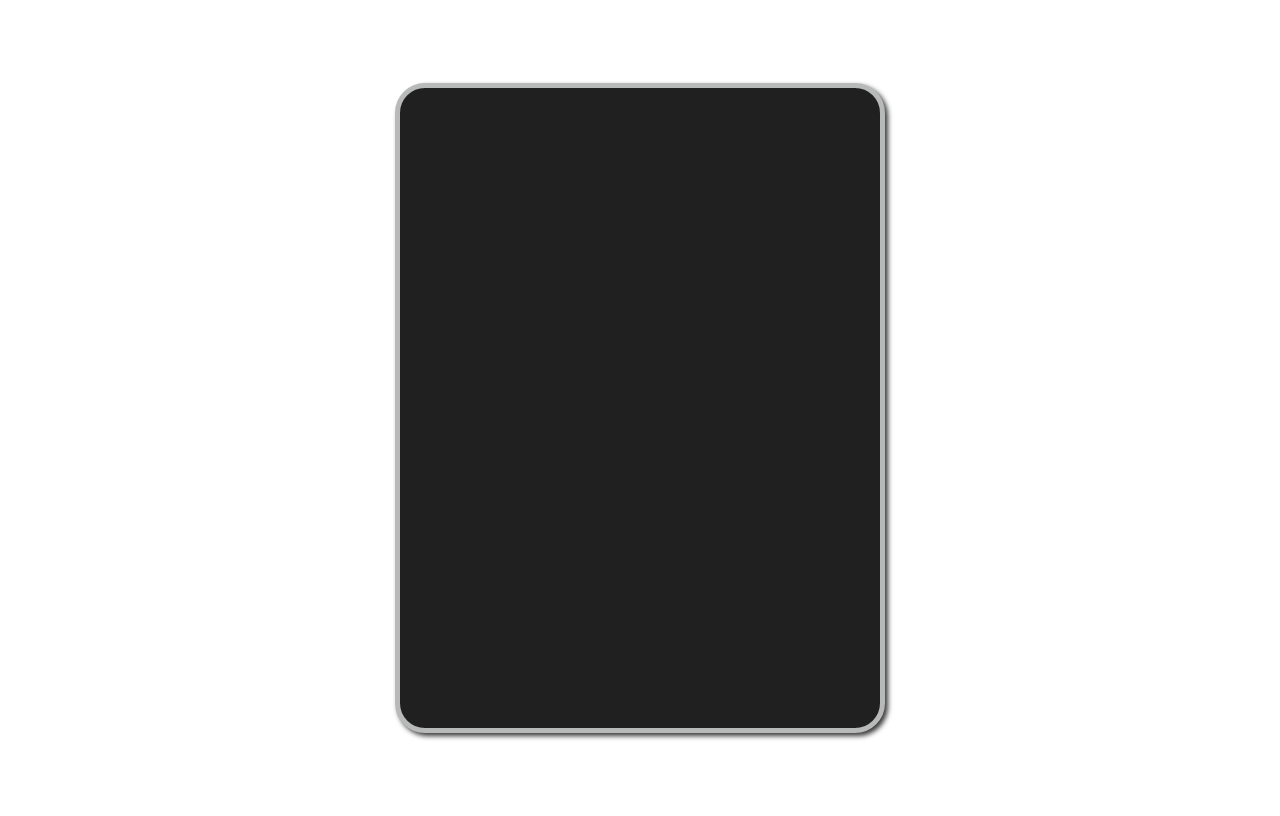
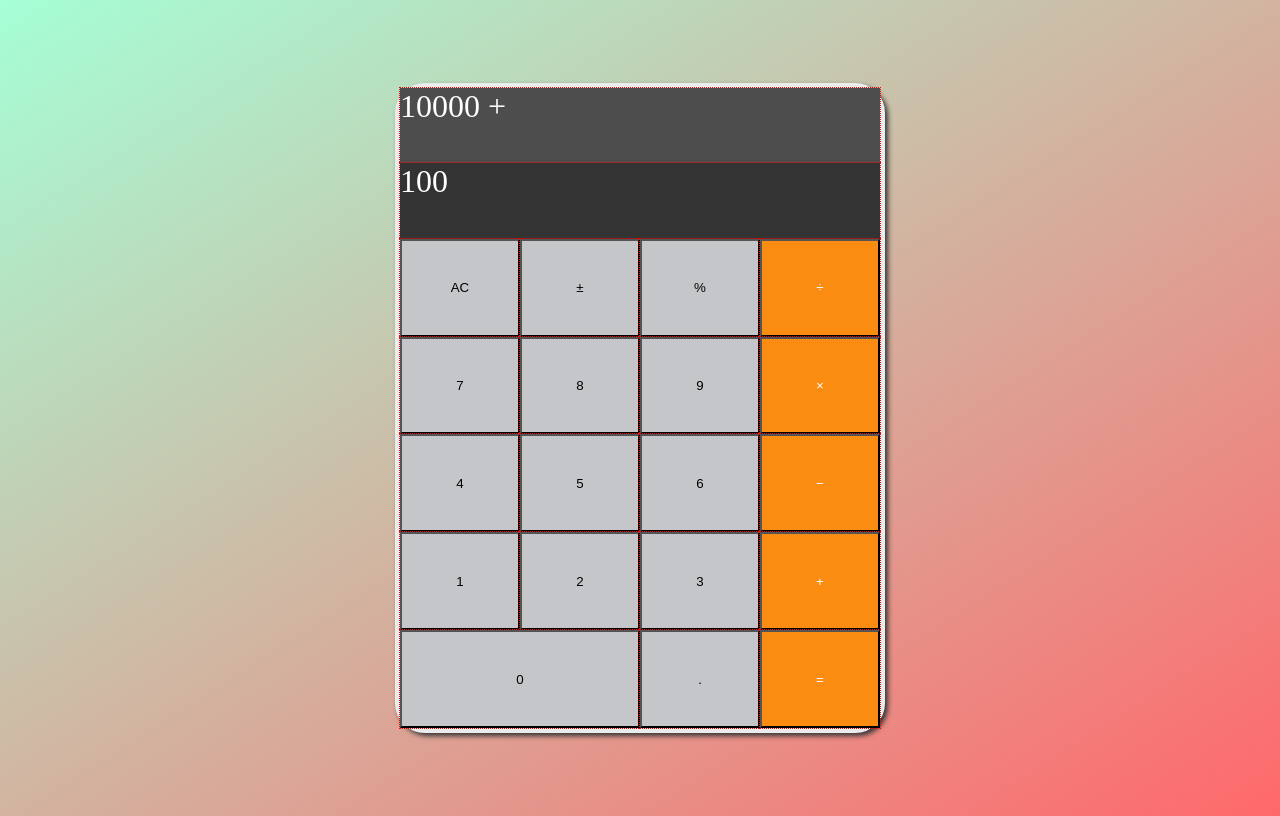
Before and after one commit to krackalackel02/Calculator, a plain HTML site: page index.html in a window 1280 px wide. Drawn offline with Linux system fonts and the light colour scheme.

Commit message:
Added more detailed CSS to buttons and output added correct colouring and sizing --still need to do fonts

```diff
--- a/index.html
+++ b/index.html
@@ -9,7 +9,33 @@
 <body>
     <div class="container">
         <div class="calculator-grid">
-
+        <div class="output ">
+            <div class="previous-operand">
+                10000 +
+            </div>
+            <div class="current-operand">
+                100
+            </div>
+        </div>
+            <button class="btn">AC</button>
+            <button class="btn">&plusmn;</button>
+            <button class="btn">&percnt;</button>
+            <button class="btn">&divide;</button>
+            <button class="btn">7</button>
+            <button class="btn">8</button>
+            <button class="btn">9</button>
+            <button class="btn">&times;</button>
+            <button class="btn">4</button>
+            <button class="btn">5</button>
+            <button class="btn">6</button>
+            <button class="btn">&minus;</button>
+            <button class="btn">1</button>
+            <button class="btn">2</button>
+            <button class="btn">3</button>
+            <button class="btn">&plus;</button>
+            <button class="btn span-two">0</button>
+            <button class="btn">&period;</button>
+            <button class="btn">&equals;</button>
         </div>
     </div>
     <script src="app.js"></script>
--- a/style.css
+++ b/style.css
@@ -1,24 +1,57 @@
-.container{
+body {
+	background-image: linear-gradient(to bottom right, #a5ffd6, #ff686b);
+    font-size: 2rem;
+}
+
+.container {
 	justify-content: center;
 	align-items: center;
 	height: 100vh;
 	display: flex;
 }
 
-
-.calculator-grid{
-    background-color: #202020;
+.calculator-grid {
+	background-color: hsl(0, 0%, 13%);
 	aspect-ratio: 3/4;
 	width: auto;
 	height: 80vh;
 	border-radius: 30px;
-    border: solid 5px #b8bab9;
+	border: solid 5px #ebedec;
 	box-shadow: 3px 3px 5px #383838;
+	display: grid;
+	grid-template-columns: repeat(4, 1fr);
+}
+.calculator-grid * {
+	background-color: #c5c6ca;
+	outline: dotted red 1px;
 }
 
+.calculator-grid .current-operand {
+	background-color: hsl(0, 0%, 20%);
+}
+.calculator-grid .previous-operand {
+	background-color: hsl(0, 0%, 30%);
+}
 
-@media screen  and (max-width: 1200px){
- .calculator-grid{
+.output {
+	grid-column: 1/-1;
+	display: grid;
+    color: white;
+	grid-template-columns: 1fr;
+
+}
+.span-two {
+	grid-column: 1/3;
+}
+
+.calculator-grid .btn:nth-child(4n + 1),
+.calculator-grid .btn:last-child {
+	background-color: #fa8c11;
+    color: white;
+}
+
+@media screen and (max-width: 1200px) {
+	.calculator-grid {
 		width: 80vw;
 		height: auto;
 	}
```
Lines whose indentation alone changed are shown as unchanged.
